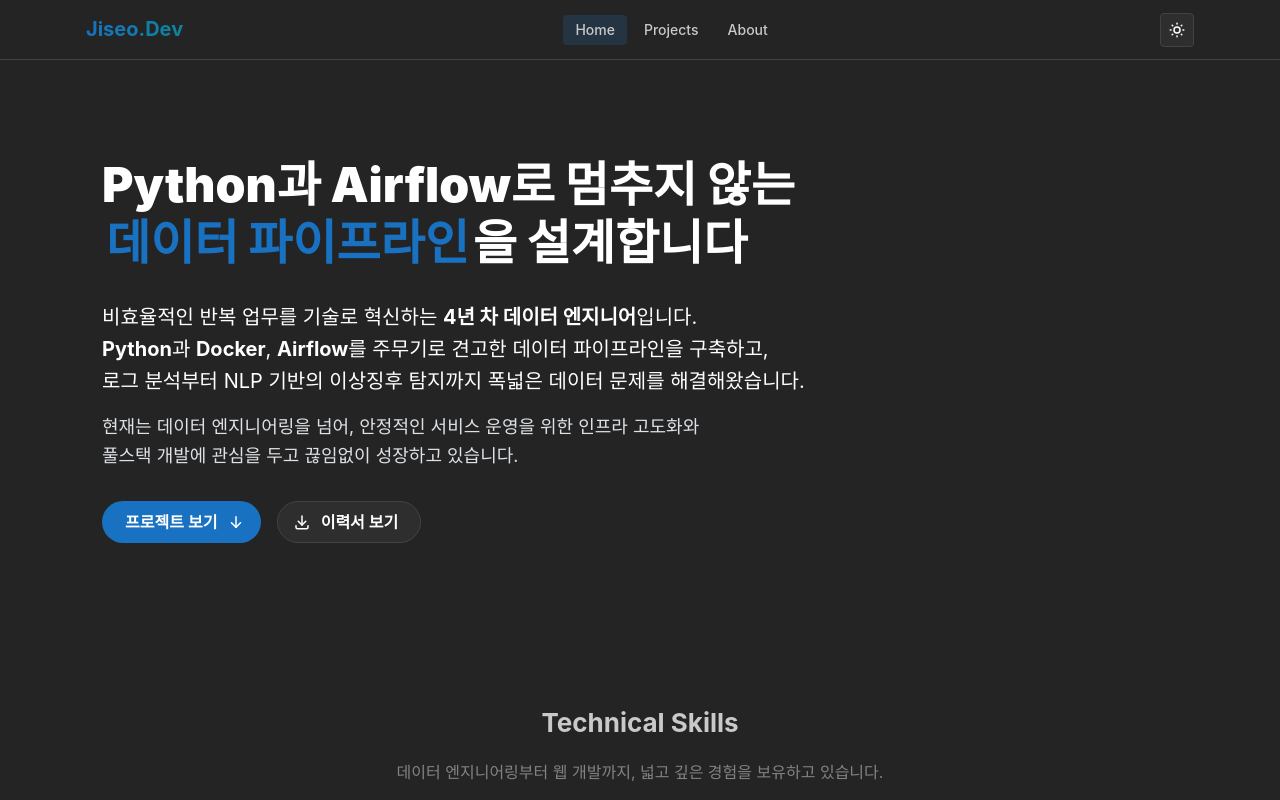
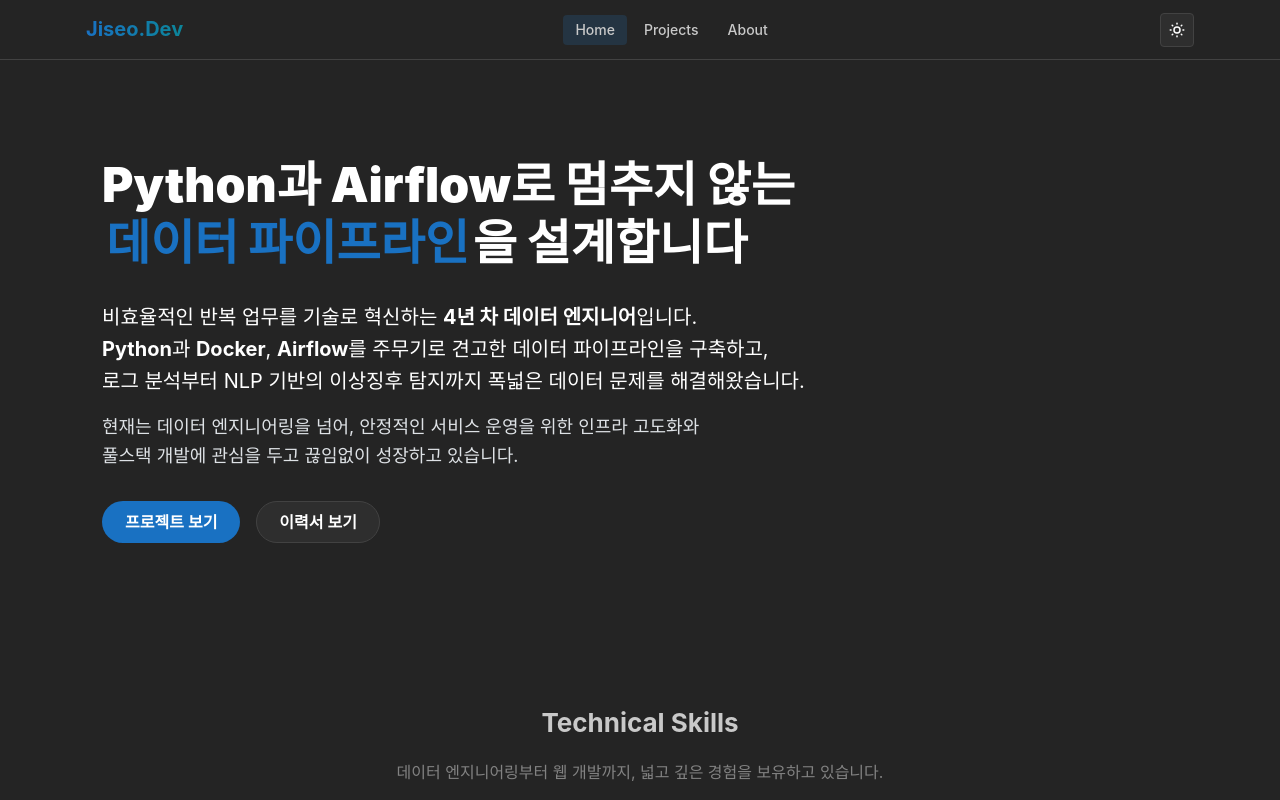
Before and after one commit to jisxo/jisxo-portfolio, a Next.js app: page / in a window 1280 px wide. Shown: the top 800 px of the page. Built offline with nearby package versions, Linux system fonts and the light colour scheme.

Commit message:
UX: Full-width resume layout & Remove Hero icons & Fix print styles

```diff
--- a/src/app/globals.css
+++ b/src/app/globals.css
@@ -4,3 +4,28 @@
 html {
    scroll-behavior: smooth;
 }
+
+@media print {
+
+   /* Hide Mantine AppShell Header and Navbar */
+   .mantine-AppShell-header,
+   .mantine-AppShell-navbar,
+   header,
+   nav,
+   .no-print {
+      display: none !important;
+   }
+
+   /* Reset body margins and background */
+   body {
+      margin: 0;
+      padding: 0;
+      background: white;
+   }
+
+   /* Ensure the main content takes full width */
+   .mantine-AppShell-main {
+      padding: 0 !important;
+      margin: 0 !important;
+   }
+}
--- a/src/components/Hero.tsx
+++ b/src/components/Hero.tsx
@@ -1,7 +1,6 @@
 'use client';
 
 import { Container, Title, Text, Button, Group } from '@mantine/core';
-import { IconArrowDown, IconBrandGithub, IconDownload } from '@tabler/icons-react';
 import classes from './Hero.module.css';
 
 export function Hero() {
@@ -23,10 +22,10 @@ export function Hero() {
                         </Text>
 
                         <Group mt={30}>
-                            <Button radius="xl" size="md" rightSection={<IconArrowDown size={18} />} className={classes.control} component="a" href="#projects">
+                            <Button radius="xl" size="md" className={classes.control} component="a" href="#projects">
                                 프로젝트 보기
                             </Button>
-                            <Button variant="default" radius="xl" size="md" leftSection={<IconDownload size={18} />} className={classes.control} component="a" href="/resume">
+                            <Button variant="default" radius="xl" size="md" className={classes.control} component="a" href="/resume">
                                 이력서 보기
                             </Button>
                         </Group>
--- a/src/components/MainAppShell.tsx
+++ b/src/components/MainAppShell.tsx
@@ -86,9 +86,13 @@ export function MainAppShell({ children }: { children: React.ReactNode }) {
             </AppShell.Navbar>
 
             <AppShell.Main>
-                <Container size="lg">
-                    {children}
-                </Container>
+                {pathname?.includes('/resume') ? (
+                    children
+                ) : (
+                    <Container size="lg">
+                        {children}
+                    </Container>
+                )}
             </AppShell.Main>
         </AppShell>
     );
```
